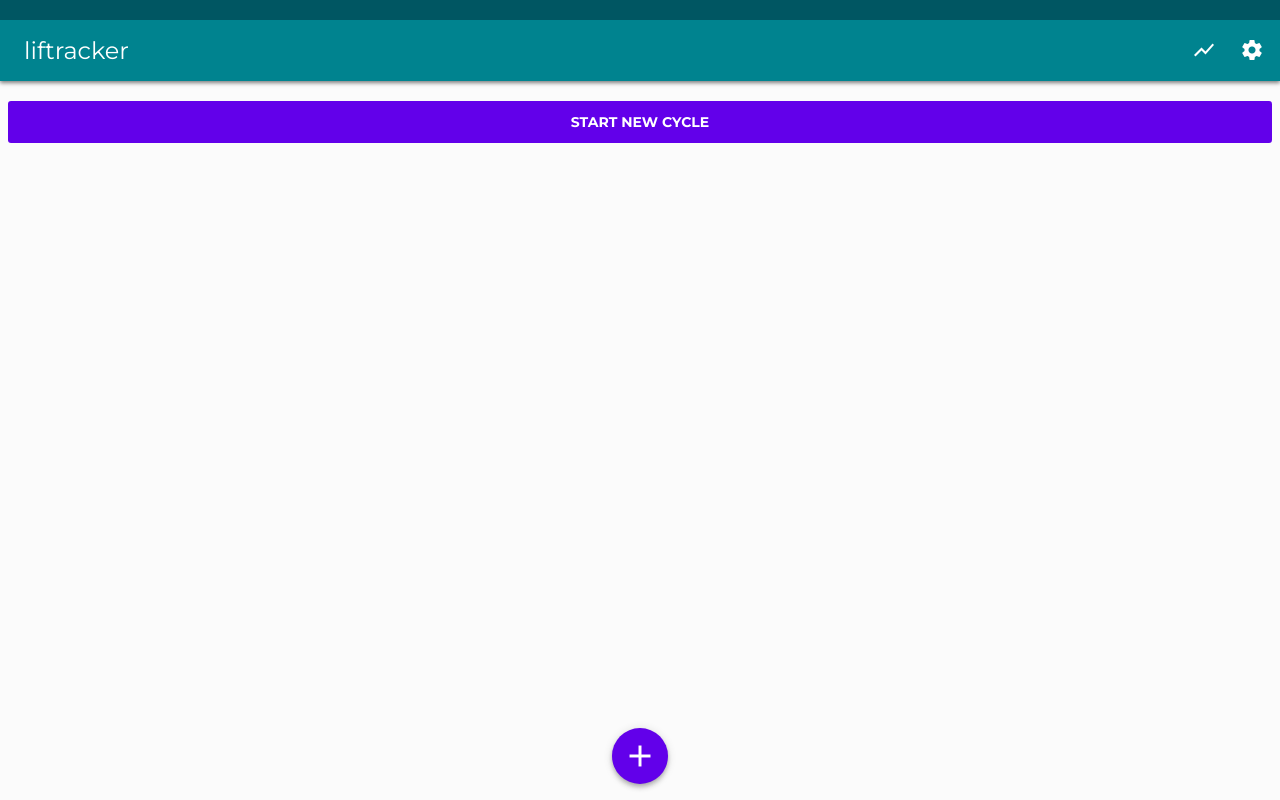
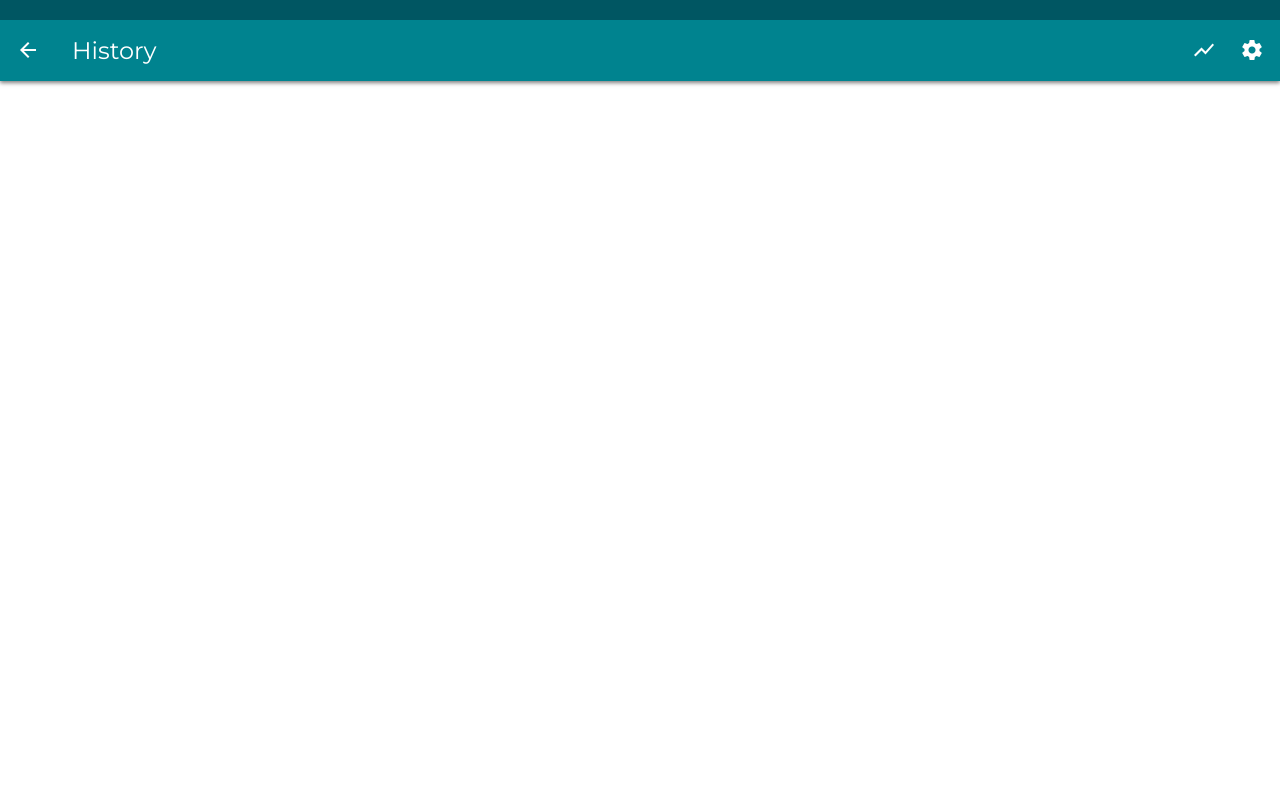
Before and after one commit to ericlifka/liftracker2, a React (Vite) app: page / in a window 1280 px wide. Both pictures are taken after a click on the button "show_chart". Built offline with nearby package versions, Linux system fonts and the light colour scheme.

Commit message:
chart view

```diff
--- a/package.json
+++ b/package.json
@@ -11,6 +11,7 @@
     "deploy": "parcel build index.html"
   },
   "dependencies": {
+    "@nivo/line": "^0.62.0",
     "@types/es6-promise": "^3.3.0",
     "@types/react": "^16.9.35",
     "@types/react-dom": "^16.9.8",
--- a/src/app.tsx
+++ b/src/app.tsx
@@ -3,6 +3,7 @@ import ReactDOM from "react-dom"
 import { createStore, applyMiddleware, Dispatch } from "redux"
 import thunkMiddleware from 'redux-thunk'
 import { createLogger as createLoggerMiddleware } from 'redux-logger'
+import { LineCanvas } from '@nivo/line'
 import "regenerator-runtime/runtime.js";
 
 import { createLift, queryLifts, updateLift, createCycle, queryCycles, updateCycle, createLog, queryLogs } from './database'
@@ -53,6 +54,7 @@ enum Scene
   , log = 'log'
   , finishCycle = 'finishCycle'
   , settings = 'settings'
+  , chart = 'chart'
   }
 
 type LoadingParams = null
@@ -72,6 +74,7 @@ type LogParams =
   }
 type FinishCycleParams = null
 type SettingsParams = null
+type ChartParams = null
 
 type LoadingScene =
   { scene: Scene.loading
@@ -153,6 +156,16 @@ const settingsScene: () => SettingsScene =
   , params: null
   })
 
+type ChartScene =
+  { scene: Scene.chart
+  , params: SettingsParams
+  }
+const chartScene: () => ChartScene =
+() => (
+  { scene: Scene.chart
+  , params: null
+  })
+
 type ActiveScene
   = LoadingScene
   | IndexScene
@@ -162,6 +175,7 @@ type ActiveScene
   | LogScene
   | FinishCycleScene
   | SettingsScene
+  | ChartScene
 
 
 type Model =
@@ -364,7 +378,7 @@ const editLift: (lift: Lift, name: string, max: number, increment: CycleIncremen
 
 const logWorkout: (lift: Lift, workout: Workout, weight: number, reps: number, orm: number) => (dispatch: Dispatch, getState: Function) => Promise<void> =
 (lift, workout, weight, reps, orm) => async (dispatch, getState) => {
-  let log = await createLog(lift.id, new Date(), weight, reps, orm)
+  let log = await createLog(lift.id, sanitizeDate(new Date()), weight, reps, orm)
   dispatch(addLog(log))
 
   let cycle = getById<Cycle>(getState().cycles, lift.id)
@@ -432,6 +446,7 @@ const App: (props: { model: Model }) => Html =
       case Scene.log: return logView(activeScene.params, model)
       case Scene.finishCycle: return finishCycleView(activeScene.params, model)
       case Scene.settings: return settingsView(activeScene.params, model)
+      case Scene.chart: return chartView(activeScene.params, model)
     }})()}
   </div>
 }
@@ -445,7 +460,7 @@ const loadingView: (params: LoadingParams, model: Model) => Html =
 
 const indexView: (params: IndexParams, model: Model) => Html =
 (params, model) => <>
-  <TopBar title="liftracker" />
+  <TopBar title="liftracker" hideBack />
   <div className="content">
     <div className="card-list">
       {model.lifts.map( lift =>
@@ -474,7 +489,7 @@ const createView: (params: CreateParams, model: Model) => Html =
   }
 
   return <>
-    <TopBar title="Create Lift" back isContextForm />
+    <TopBar title="Create Lift" isContextForm />
     <div className="content">
       <CreateLiftForm onSave={save} />
     </div>
@@ -491,7 +506,7 @@ const editView: (params: EditParams, model: Model) => Html =
   }
 
   return <>
-    <TopBar title="Edit Lift" back isContextForm />
+    <TopBar title="Edit Lift" isContextForm />
     <div className="content">
       <CreateLiftForm lift={lift} onSave={save} />
     </div>
@@ -500,7 +515,7 @@ const editView: (params: EditParams, model: Model) => Html =
 
 const workoutView: (params: WorkoutParams, model: Model) => Html =
 ({ lift, workout }, model) => <>
-  <TopBar title={lift.name} back />
+  <TopBar title={lift.name} />
   <div className="content">
     <div className="card-list">
       {generateWorkout(lift, workout)}
@@ -511,21 +526,21 @@ const workoutView: (params: WorkoutParams, model: Model) => Html =
 
 const logView: (params: LogParams, model: Model) => Html =
 ({ lift, workout, movement }, model) => <>
-  <TopBar title="Log Workout" back isContextForm />
+  <TopBar title="Log Workout" isContextForm />
   <LogWorkoutForm lift={lift} workout={workout} movement={movement} />
 </>
 
 
 const finishCycleView: (params: FinishCycleParams, model: Model) => Html =
 (params, model) => <>
-  <TopBar title="Start New Cycle" back isContextForm />
+  <TopBar title="Start New Cycle" isContextForm />
   <FinishCycleForm lifts={model.lifts} />
 </>
 
 
 const settingsView: (params: SettingsParams, model: Model) => Html =
 (params, model) => <>
-  <TopBar title="Settings" back isContextForm />
+  <TopBar title="Settings" isContextForm />
   <form>
     <div className="form-card">
       {model.lifts.map( lift =>
@@ -542,6 +557,46 @@ const settingsView: (params: SettingsParams, model: Model) => Html =
   </form>
 </>
 
+
+const chartView: (params: SettingsParams, model: Model) => Html =
+(params, model) => {
+  let lifts = {}
+  model.lifts.forEach((lift: Lift) => lifts[ lift.id ] = lift)
+
+  let buckets: {[id: string]: Log[]} = { }
+  model.logs.forEach((log: Log) => {
+    log.date = sanitizeDate(log.date)
+    if (buckets[log.lift_id])
+      buckets[log.lift_id].push(log)
+    else
+      buckets[log.lift_id] = [ log ]
+  })
+
+  let data = Object.entries(buckets).map(([id, bucket]: [string, Log[]]) => (
+    { id: lifts[ id ].name
+    , data: bucket.map(log => (
+      { x: log.date
+      , y: log.orm
+      }))
+    }))
+
+  return <>
+    <TopBar title="History" />
+    <LineCanvas
+      width={window.innerWidth}
+      height={window.innerHeight - 90}
+      margin={{top: 15, right: 15, bottom: 90, left: 30}}
+      pointSize={6}
+      curve="monotoneX"
+      yScale={{ type: 'linear', min: 0, max: 'auto', stacked: false }}
+      enableGridX={false}
+      axisBottom={{ tickRotation: -90 }}
+      isInteractive={false}
+      legends={[{anchor: 'bottom', direction: 'row', translateY: 90, itemWidth: (window.innerWidth - 80) / 2, itemHeight: 12}]}
+      data={data}
+    />
+  </>
+}
 
 
 // -- View Helpers
@@ -608,26 +663,31 @@ const DataLoader: (props: {}) => Html =
 }
 
 
-const TopBar: (props: { title: string, back?: boolean, isContextForm?: boolean }) => Html =
-({ title, back, isContextForm }) => {
+const TopBar: (props: { title: string, hideBack?: boolean, isContextForm?: boolean }) => Html =
+({ title, hideBack, isContextForm }) => {
   let activeScene = getState().activeScene.scene
 
-  const settingsButton = () =>
+  const settingsClick = () =>
     dispatch(activeScene === Scene.settings
               ? navigateBack()
-              : dispatch(navigate(settingsScene())))
+              : navigate(settingsScene()))
+
+  const chartClick = () =>
+    dispatch(activeScene === Scene.chart
+              ? navigateBack()
+              : navigate(chartScene()))
 
   return <div className={isContextForm ? "top-bar context-form" : "top-bar"}>
-    {back &&
+    {!hideBack &&
       <button className="navigation" onClick={() => dispatch(navigateBack())}>
         <i className="material-icons">arrow_back</i>
       </button>
     }
     <div className="title">{title}</div>
-    <button className="navigation right">
+    <button className="navigation right" type="button" onClick={chartClick}>
       <i className="material-icons">show_chart</i>
     </button>
-    <button className="navigation right" onClick={settingsButton}>
+    <button className="navigation right" type="button" onClick={settingsClick}>
       <i className="material-icons">settings</i>
     </button>
   </div>
@@ -801,6 +861,10 @@ const FinishCycleForm: (props: {lifts: Lift[]}) => Html =
 
 // -- Utilities
 
+const sanitizeDate: (d: string | Date) => string =
+(d) =>
+  new Date(d).toISOString().split('T')[0]
+
 const allComplete: (cycle: Cycle) => boolean =
 (cycle) =>
   !!(cycle[Workout.five]
--- a/src/database.ts
+++ b/src/database.ts
@@ -169,7 +169,7 @@ export const updateCycle: (cycle: Cycle) => Promise<Cycle> =
 
 type LogRecord =
   { lift_id: string
-  , date: Date
+  , date: string
   , weight: number
   , reps: number
   , orm: number
@@ -185,7 +185,7 @@ const loadLogs: () => Promise<LogsDB> =
 export const queryLogs: () => Promise<Log[]> =
   queryTable<LogsDB, LogRecord, Log>(loadLogs)
 
-export const createLog: (lift_id: string, date: Date, weight: number, reps: number, orm: number) => Promise<Log> =
+export const createLog: (lift_id: string, date: string, weight: number, reps: number, orm: number) => Promise<Log> =
 (lift_id, date, weight, reps, orm) =>
   loadLogs().then( (logsDb: LogsDB) => {
     const id = uuid4()
--- a/src/types.ts
+++ b/src/types.ts
@@ -50,7 +50,7 @@ export type Lift =
 export type Log =
   { id: string
   , lift_id: string
-  , date: Date
+  , date: string
   , weight: number
   , reps: number
   , orm: number
```
Also changed, not shown: 2 other files (tests, documents, lock files or other folders).
